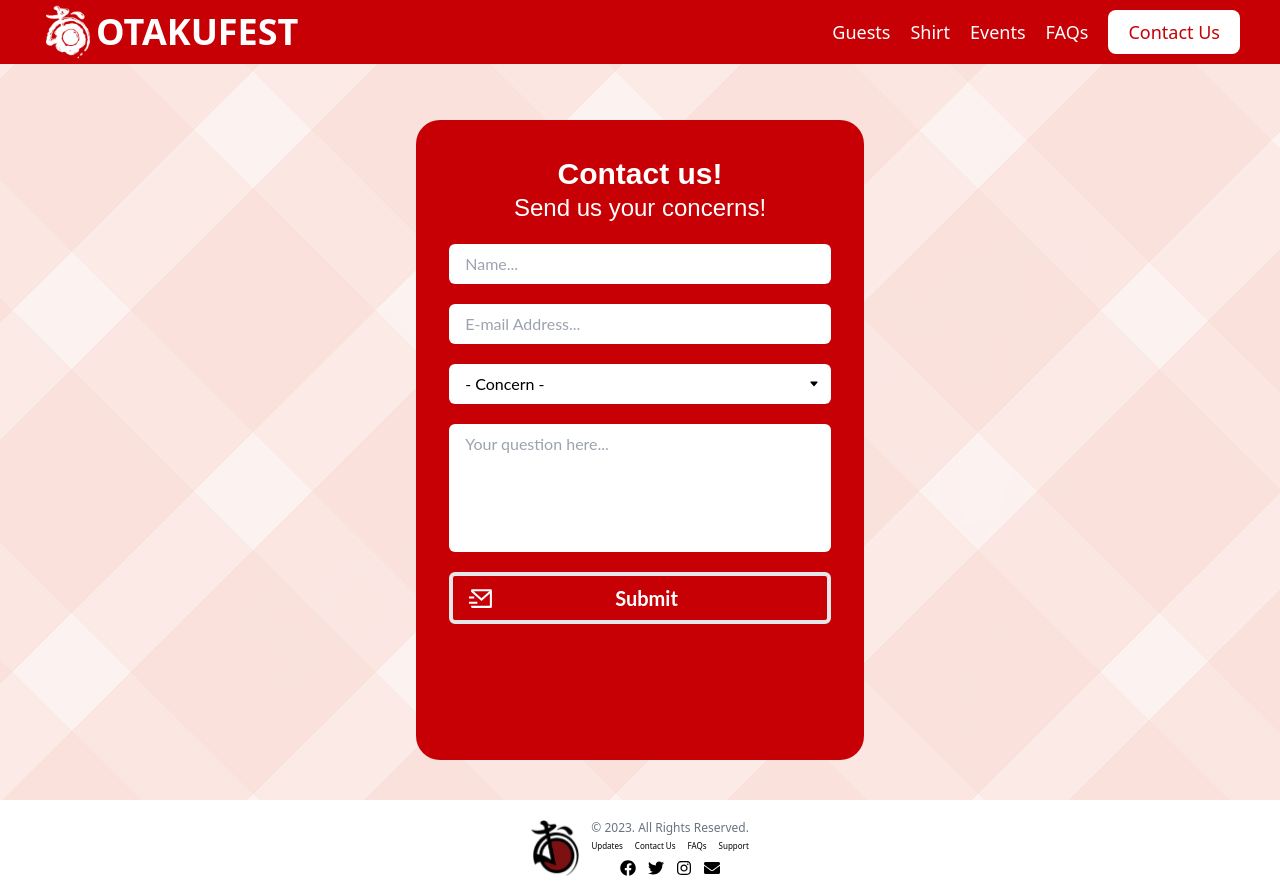
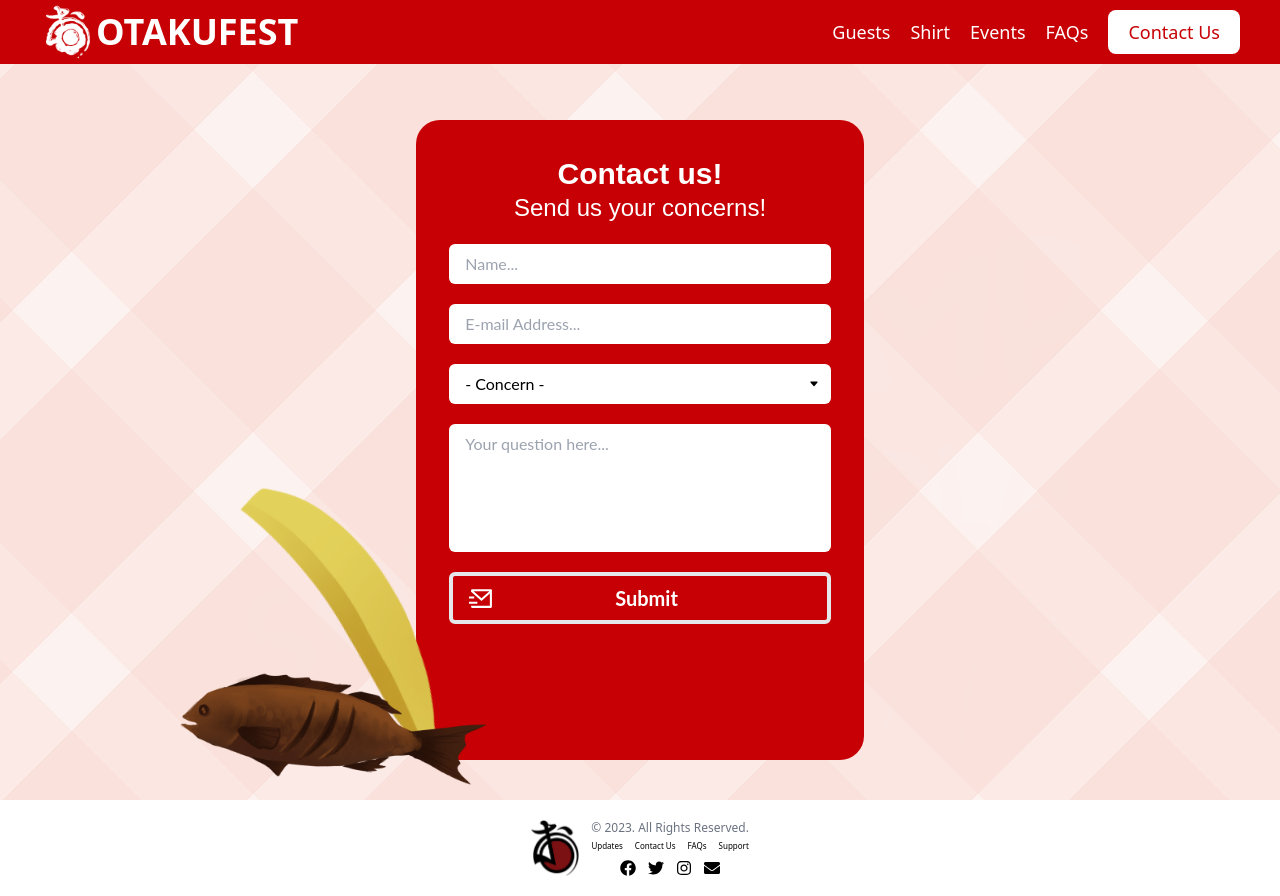
Before and after one commit to maxellmilay/otakufest-ph, a Next.js app: page /contact-us in a window 1280 px wide. Built offline with nearby package versions, Linux system fonts and the light colour scheme.

Commit message:
[Arwin][Visuals] added fish and banana image in contact-us page

```diff
--- a/app/contact-us/page.tsx
+++ b/app/contact-us/page.tsx
@@ -2,14 +2,18 @@ import React from 'react';
 import { ContactUsContainer } from '@/components/ContactUsContainer';
 import ImageUrl from '@/enums/imageUrl';
 
+
 const ContactUs = () => {
     return (
-        <section
-            className="flex flex-col gap-5 min-h-screen justify-center items-center bg-site-blue-100/80  px-20 pb-10 pt-[7.5rem]"
-            style={{ backgroundImage: `url(${ImageUrl.BACKGROUND2024})` }}
-        >
-            <ContactUsContainer />
-        </section>
+        <>
+            <section
+                className="flex flex-col gap-5 min-h-screen justify-center items-center bg-site-blue-100/80  px-20 pb-10 pt-[7.5rem] relative"
+                style={{ backgroundImage: `url(${ImageUrl.BACKGROUND2024})` }}
+            >
+                <ContactUsContainer />
+
+            </section>
+        </>
     );
 };
 
--- a/components/ContactUsContainer.tsx
+++ b/components/ContactUsContainer.tsx
@@ -1,14 +1,31 @@
 import React from 'react';
 import { ContactUsForms } from './ContactUsForms';
+import Image from 'next/image';
+import ImageUrl from '@/enums/imageUrl';
 
 export const ContactUsContainer = () => {
     return (
-        <div className="w-2/5 flex flex-col h-full bg-site-main rounded-3xl items-center p-3 ">
+        <div className="w-2/5 flex flex-col h-full bg-site-main rounded-3xl items-center p-3 relative">
             <div className="flex flex-col items-center mt-6 mb-5 font-yaldevi w-full">
                 <h2 className="font-bold text-3xl">Contact us!</h2>
                 <h3 className="text-2xl">Send us your concerns!</h3>
             </div>
             <ContactUsForms />
+
+            <Image
+                src={ImageUrl.BANANA}
+                alt="guest"
+                width={220}
+                height={180}
+                className="absolute left-[-180px] bottom-[-10px]"
+            />
+            <Image
+                src={ImageUrl.FISH}
+                alt="guest"
+                width={320}
+                height={300}
+                className="absolute left-[-240px] bottom-[-90px]"
+            />
         </div>
     );
 };
--- a/components/ContactUsForms.tsx
+++ b/components/ContactUsForms.tsx
@@ -65,7 +65,7 @@ export const ContactUsForms = () => {
                     onChange={handleChange}
                     required
                 >
-                    <option value="" disabled selected hidden>
+                    <option value="" disabled hidden>
                         - Concern -
                     </option>
                     <option value="option1">Option 1</option>
--- a/enums/imageUrl.ts
+++ b/enums/imageUrl.ts
@@ -46,6 +46,9 @@ enum ImageUrl {
     YOUTUBEICON = '/images/yt-icon.png',
     GAWRGURA = '/images/guests/gawrgura.png',
     OUROKRONII = '/images/guests/ourokronii.png',
+
+    BANANA = '/images/banana.png',
+    FISH = '/images/fish.png',
 }
 
 export default ImageUrl;
```
Also changed, not shown: public/images/banana.png (added), public/images/fish.png (added).
